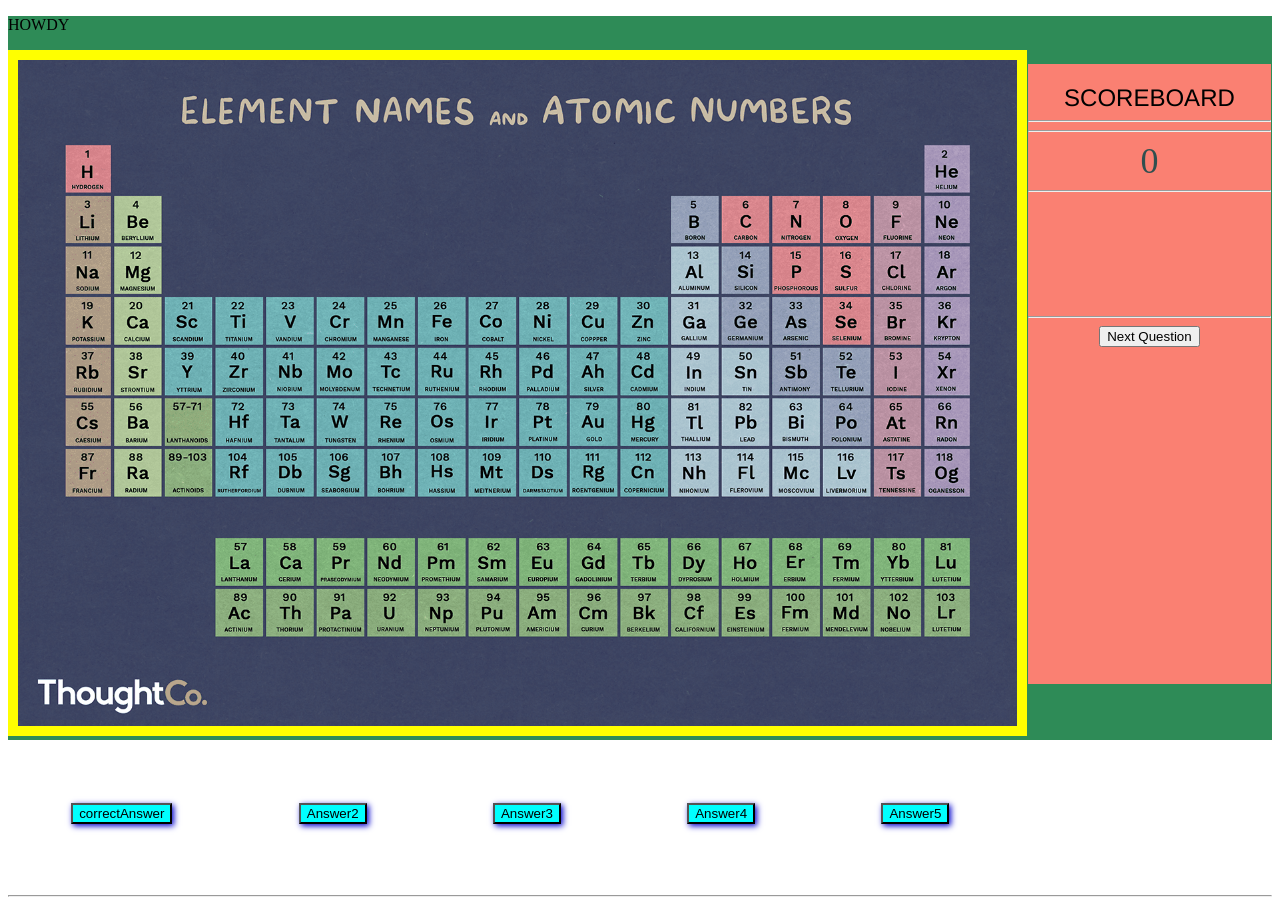
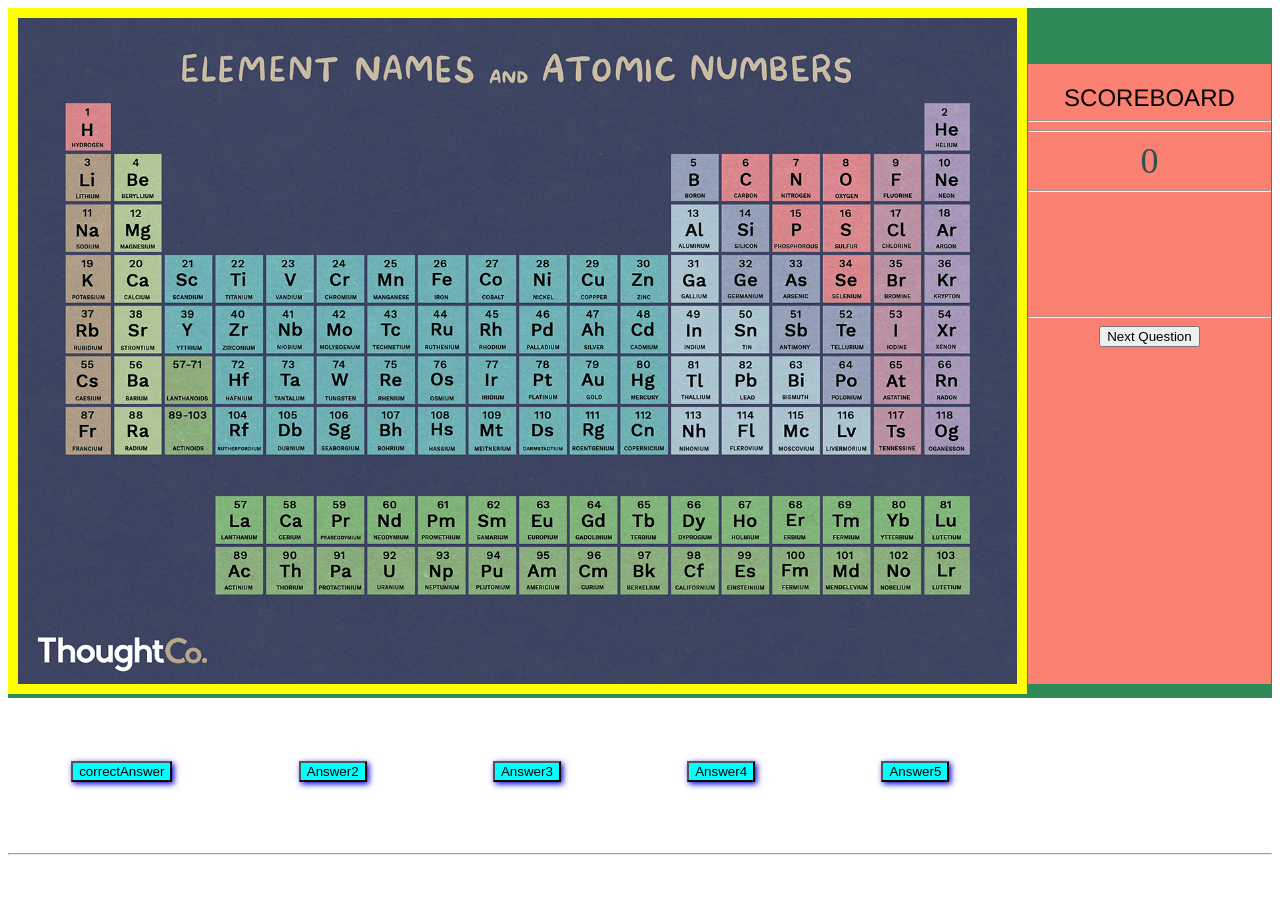
Before and after one commit to amcmullen9291/Elements, a React (Create React App) app: page / in a window 1280 px wide. After the commit the page ends 863 px from the top, so only its background shows below. Built offline with nearby package versions, Linux system fonts and the light colour scheme.

Commit message:
safety commit

```diff
--- a/package.json
+++ b/package.json
@@ -8,6 +8,7 @@
     "@testing-library/user-event": "^12.1.10",
     "react": "^17.0.2",
     "react-dom": "^17.0.2",
+    "react-fast-marquee": "^1.2.1",
     "react-redux": "^7.2.4",
     "react-router-dom": "^5.2.0",
     "react-scripts": "4.0.3",
--- a/src/Components/Board.js
+++ b/src/Components/Board.js
@@ -1,4 +1,5 @@
 import React, { useState } from 'react';
+import Marquee from "react-fast-marquee";
 import Questions from './Questions';
 
 export default function Board() {
@@ -81,7 +82,7 @@ console.log("new list:", newList);
   return (
       <>
     <div id="main">
-      <p>HOWDY</p>
+      <Marquee>{Questions.question}</Marquee>
       <img alt="Elements" id="mainBoard" className="table" src={`${process.env.PUBLIC_URL}/elementTable_Background.png`}/>
     <sidenav id="sidenav">
     <div>
--- a/src/Components/Questions.js
+++ b/src/Components/Questions.js
@@ -4,6 +4,10 @@ const Questions = ([
     {question: "When burning, lithium gives off a bright this color flame.", answer: "Red", placebo1: "Blue", placebo2: "Green", placebo3: "Yellow", placebo4: "Orange", placebo5: "Grey", placebo6: "Peach" },
     {question: "White tin will transform into this color tin when the temperature falls below 13.2 degrees C.", answer: "Grey", placebo1: "Golden", placebo2: "Yellow", placebo3: "Rust", placebo4: "Auburn", placebo5: "Turquoise", placebo6: "Blue" },
     {question: "As a gas, iodine is a vapor that is this color.", answer: "Purple", placebo1: "Smoke", placebo2: "White", placebo3: "Yellow", placebo4: "Red", placebo5: "None", placebo6: "Black"  },
+    {question: "The country Argentina is named after this element. It would be easy to guess if you saw it written in Latin.", answer: "Ag", placebo1: "Ts", placebo2: "Zn", placebo3: "As", placebo4: "He", placebo5: "K"},
+    {question: "The rows of the Periodic Table are called this.", answer: "Periods", placebo1: "Areas", placebo2: "Zones", placebo3: "Series", placebo4: "Groups", placebo5: "Majors"},
+    {question: "The columns of the Periodic Table are called this.", answer: "Groups", placebo1: "Minors", placebo2: "Zones", placebo3: "Ranks", placebo4: "Models", placebo5: "Tracks"},
+
 ])
 
  export default Questions;
```
Also changed, not shown: 1 other file (tests, documents, lock files or other folders).
